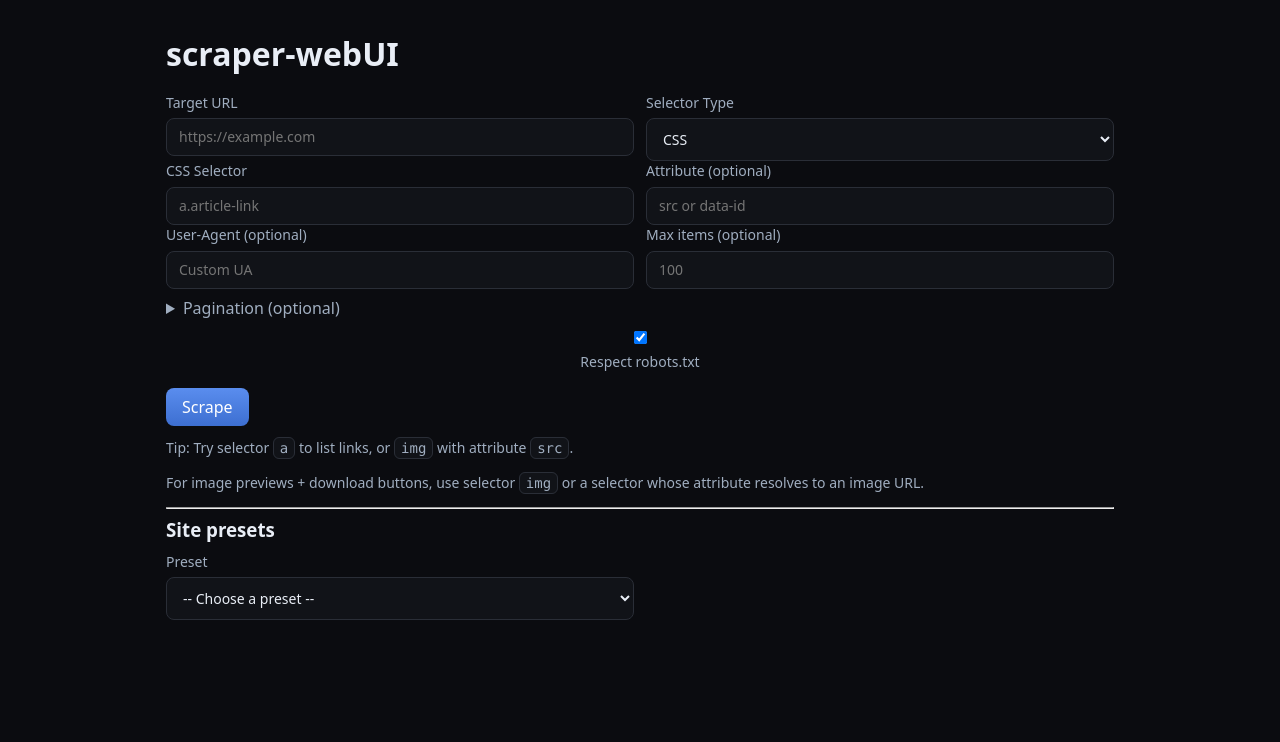
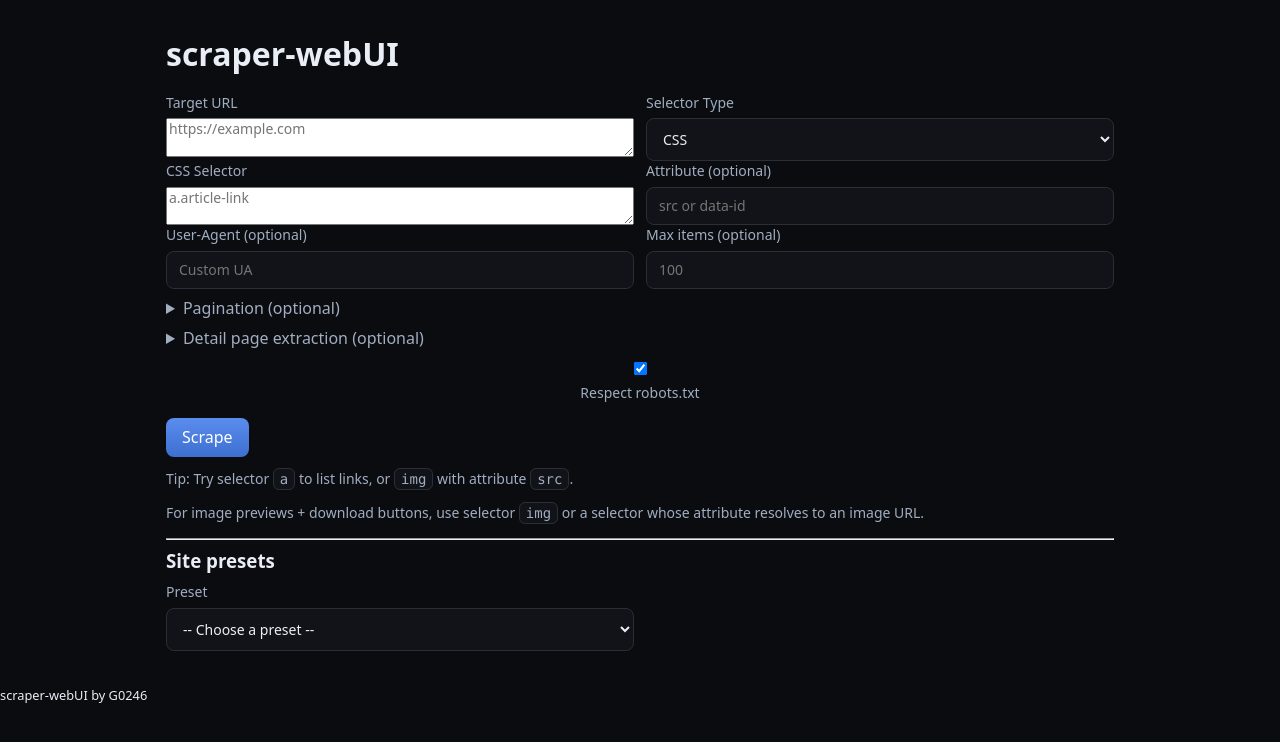
Before and after one commit to G0246/scraper-webUI, a Flask app: template templates/index.html in a window 1280 px wide. Shown: the top 742 px of the page. Run offline with Flask 3, Linux system fonts and the light colour scheme; the template is opened without the code that fills it, so the values that code supplies are empty; some libraries are stand-ins or nearby versions.

Commit message:
modify: UI elements

```diff
--- a/templates/index.html
+++ b/templates/index.html
@@ -24,7 +24,7 @@
         <div class="grid">
             <label>
                 <span>Target URL</span>
-                <input type="url" name="target_url" placeholder="https://example.com" required>
+                <textarea class="no-resize" name="target_url" rows="2" placeholder="https://example.com" required></textarea>
             </label>
             <label>
                 <span>Selector Type</span>
@@ -37,7 +37,7 @@
         <div class="grid">
             <label>
                 <span>CSS Selector</span>
-                <input type="text" name="selector" placeholder="a.article-link" required>
+                <textarea class="no-resize" name="selector" rows="2" placeholder="a.article-link" required></textarea>
             </label>
             <label>
                 <span>Attribute (optional)</span>
@@ -61,13 +61,38 @@
             <div class="grid">
                 <label>
                     <span>Next page CSS selector</span>
-                    <input type="text" name="next_selector" placeholder="a.next">
+                    <textarea name="next_selector" rows="2" placeholder="a.next"></textarea>
                 </label>
                 <label>
                     <span>Max pages</span>
                     <input type="number" name="max_pages" min="1" placeholder="5">
                 </label>
             </div>
+        </details>
+
+        <details class="drawer">
+            <summary>Detail page extraction (optional)</summary>
+            <div class="grid">
+                <label>
+                    <span>Detail URL selector (inside result element)</span>
+                    <textarea name="detail_url_selector" rows="2" placeholder="a"></textarea>
+                </label>
+                <label>
+                    <span>Detail URL attribute</span>
+                    <input type="text" name="detail_url_attribute" placeholder="href">
+                </label>
+            </div>
+            <div class="grid">
+                <label>
+                    <span>Detail image selector</span>
+                    <textarea name="detail_image_selector" rows="2" placeholder="#image, article img.main"></textarea>
+                </label>
+                <label>
+                    <span>Detail image attribute</span>
+                    <input type="text" name="detail_image_attribute" placeholder="src">
+                </label>
+            </div>
+            <p class="help">Use this when the listing shows thumbnails but the full image is on the detail page. For Safebooru, try Detail image selector <code>#image</code>.</p>
         </details>
 
         <label class="checkbox">
@@ -101,6 +126,10 @@
                     data-next_selector="{{ p.next_selector }}"
                     data-max_pages="{{ p.max_pages }}"
                     data-respect_robots="{{ p.respect_robots }}"
+                    data-detail_url_selector="{{ p.detail_url_selector }}"
+                    data-detail_url_attribute="{{ p.detail_url_attribute }}"
+                    data-detail_image_selector="{{ p.detail_image_selector }}"
+                    data-detail_image_attribute="{{ p.detail_image_attribute }}"
                 >{{ p.name }}</option>
                 {% endfor %}
             </select>
@@ -117,6 +146,7 @@
         if (!opt || !opt.dataset) return;
         // Reset optional fields
         set('attribute',''); set('user_agent',''); set('max_items',''); set('next_selector',''); set('max_pages','');
+        set('detail_url_selector',''); set('detail_url_attribute',''); set('detail_image_selector',''); set('detail_image_attribute','');
         // Fill from dataset
         set('target_url', opt.dataset.url || '');
         set('selector', opt.dataset.selector || '');
@@ -125,6 +155,10 @@
         set('max_items', opt.dataset.max_items || '');
         set('next_selector', opt.dataset.next_selector || '');
         set('max_pages', opt.dataset.max_pages || '');
+        set('detail_url_selector', opt.dataset.detail_url_selector || '');
+        set('detail_url_attribute', opt.dataset.detail_url_attribute || '');
+        set('detail_image_selector', opt.dataset.detail_image_selector || '');
+        set('detail_image_attribute', opt.dataset.detail_image_attribute || '');
         const rr = (opt.dataset.respect_robots || '1');
         const rrBox = form.elements['respect_robots'];
         if (rrBox) rrBox.checked = (rr === '1' || rr.toLowerCase() === 'true');
@@ -132,5 +166,9 @@
     })();
     </script>
 </main>
+<footer class="footer">
+    <small>scraper-webUI by G0246</small>
+
+</footer>
 </body>
 </html>
```
Also changed, not shown: templates/results.html (+16 -1 lines).
